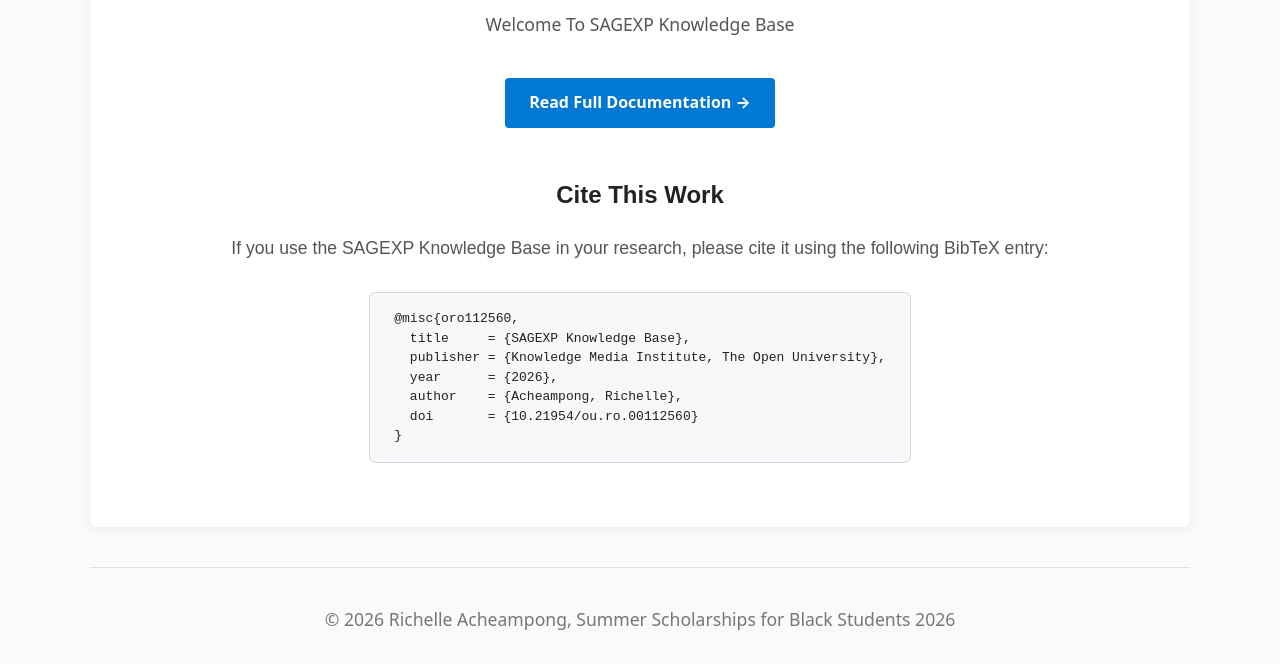
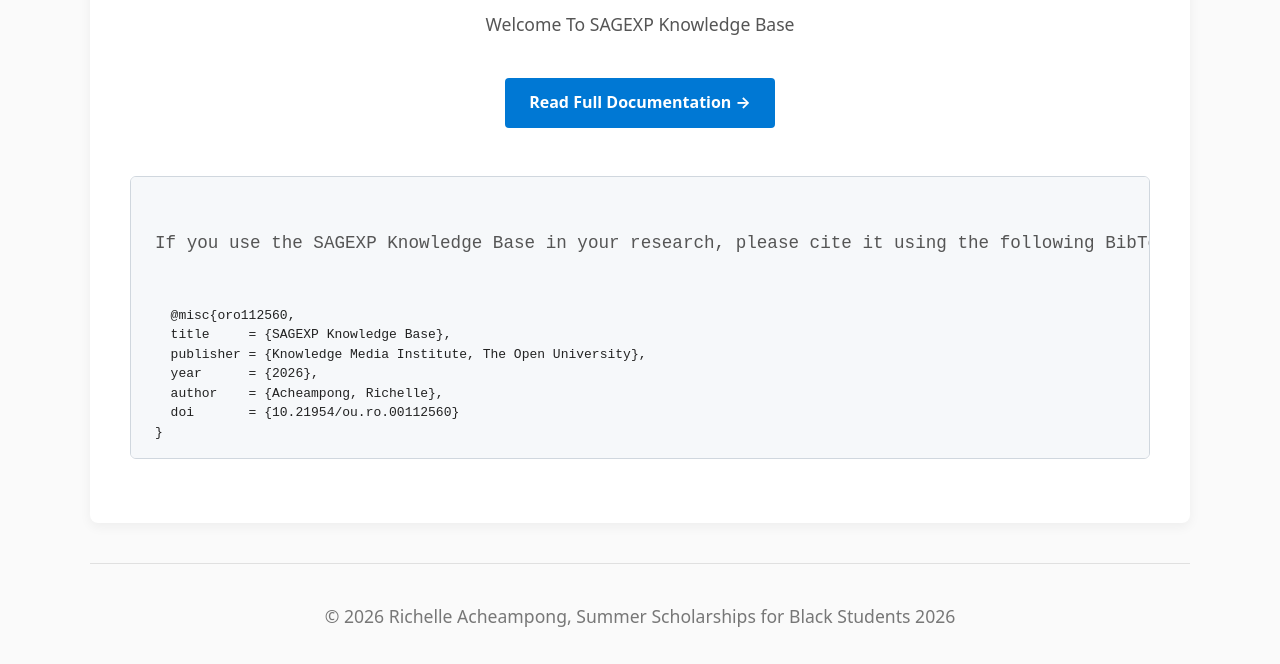
Before and after one commit to KMi-Scholarship-2026/sagexp-educational-website, a plain HTML site: page index.html in a window 1280 px wide. Shown: the part 241-905 px from the top of the page. Drawn offline with Linux system fonts and the light colour scheme.

Commit message:
Fix HTML formatting and structure

```diff
--- a/index.html
+++ b/index.html
@@ -122,10 +122,9 @@
         </a>
 
 <section id="citation" style="margin-top: 3rem; font-family: sans-serif; text-align: center;">
-  <h2>Cite This Work</h2>
+  <pre style="text-align: left; max-width: fit-content; margin: 1.5rem auto; background: #f6f8fa; border: 1px solid #d0d7de; border-radius: 6px; padding: 16px 24px; overflow-x: auto; font-size: 13px; line-height: 1.5;">
   <p>If you use the SAGEXP Knowledge Base in your research, please cite it using the following BibTeX entry:</p>
-
-  <pre style="text-align: left; max-width: fit-content; margin: 1.5rem auto; background: #f6f8fa; border: 1px solid #d0d7de; border-radius: 6px; padding: 16px 24px; overflow-x: auto; font-size: 13px; line-height: 1.5;"><code>@misc{oro112560,
+  <code>@misc{oro112560,
   title     = {SAGEXP Knowledge Base},
   publisher = {Knowledge Media Institute, The Open University},
   year      = {2026},
```
